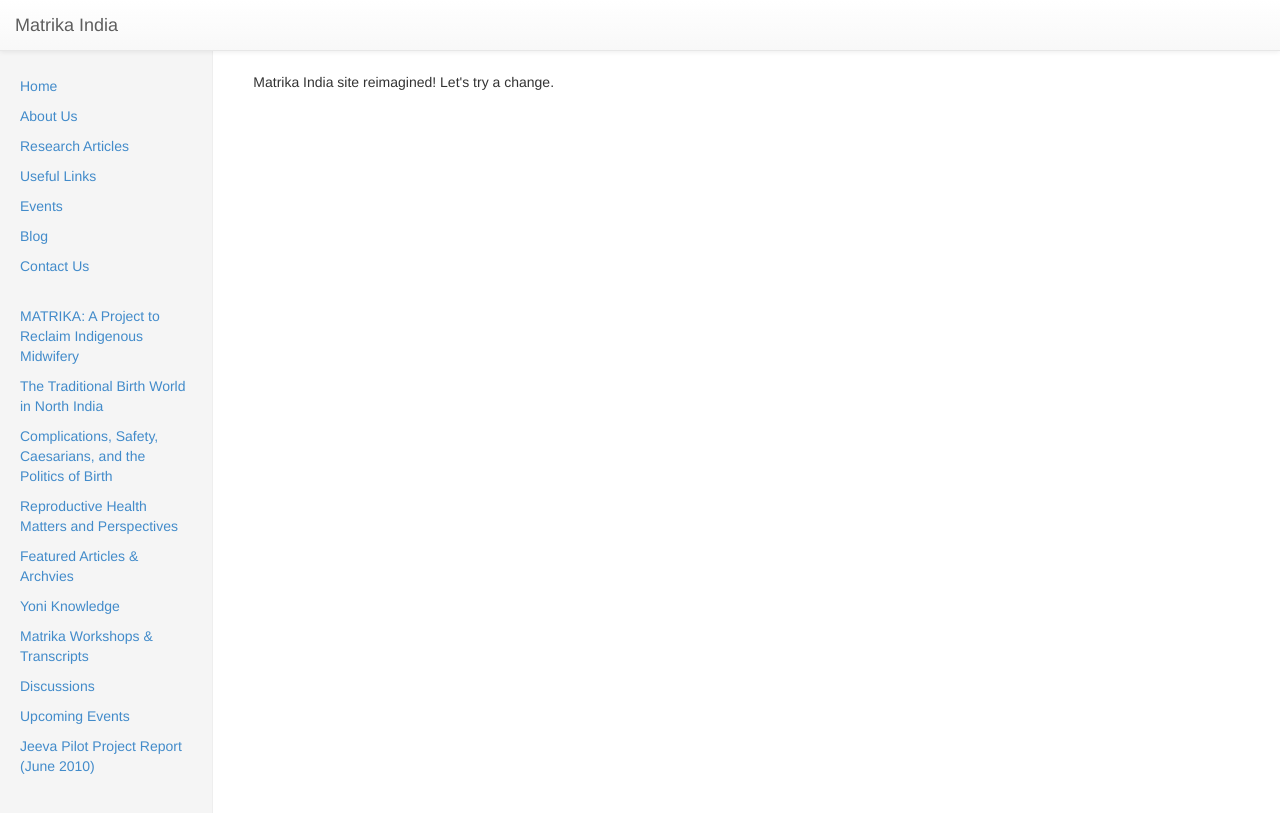
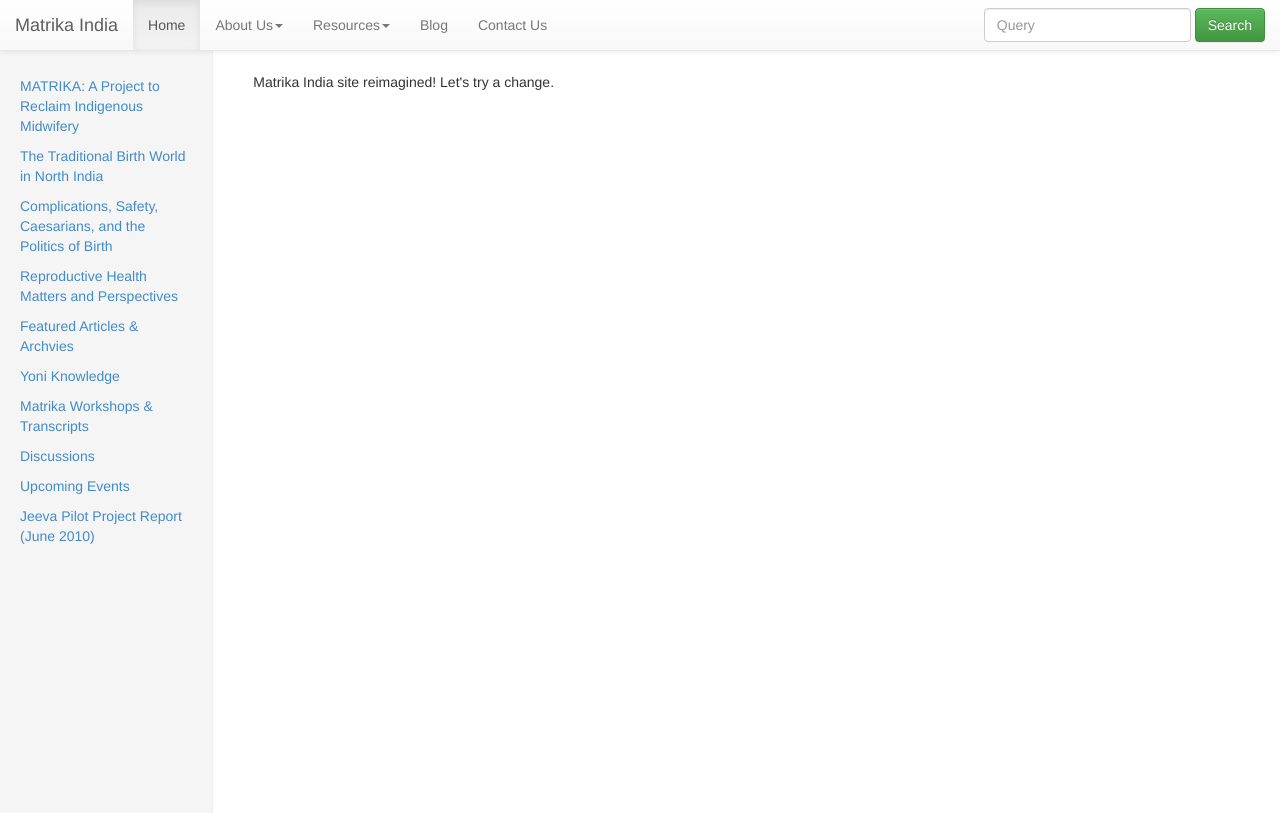
Before and after one commit to matrikaindia/matrika-beta, a Jekyll site: the page built from index.html, in a window 1280 px wide and 900 px high. Shown: the top 813 px of the window. Built offline with Jekyll 4.4.1, drawn with Linux system fonts in a browser that asks for light colours; nearby versions of some CDN libraries.

Commit message:
Updating for page layout

```diff
--- a/_layouts/default.html
+++ b/_layouts/default.html
@@ -33,30 +33,48 @@
 				<a class="navbar-brand" href="/index.html">Matrika India</a>
 			</div>
 
-			<!--
-			<div class="navbar-collapse collapse">
-				<p class="nav navbar-nav navbar-text navbar-right">
-					Welcome! Current time is <strong>Mon Jun 16 23:36:54 PDT 2014
-				</strong>
-				</p>
-			</div>
-			-->
+			<ul class="nav navbar-nav">
+				<li class="active"><a href="/index.html">Home</a></li>
+				<li class="dropdown">
+					<a href="#" class="dropdown-toggle" data-toggle="dropdown">About Us<b class="caret"></b></a>
+					<ul class="dropdown-menu">
+						<li><a href="#">MATRIKA Meaning</a></li>
+						<li><a href="#">About the Research Project</a></li>
+						<li><a href="#">NGO Research Collaboration</a></li>
+						<li><a href="#">MATRIKA Activities</a></li>
+						<li><a href="#">Mission Statement</a></li>
+						<li clsas="divider"></li>
+						<li><a href="/AboutUs/Janet.html">Janet's Biography</a></li>
+						<li><a href="/AboutUs/TheWebTeam.html">The Web Team</a></li>
+				  </ul>
+				</li>
+				<li class="dropdown">
+					<a href="#" class="dropdown-toggle" data-toggle="dropdown">Resources<b class="caret"></b></a>
+					<ul class="dropdown-menu">
+						<li><a href="#">Research Articles</a></li>
+						<li><a href="#">Upcoming Events</a></li>
+						<li><a href="#">Event Reports</a></li>
+						<li><a href="#">Films</a></li>
+						<li><a href="#">Books</a></li>
+						<li><a href="#">Useful Links</a></li>
+					</ul>
+				</li>
+				<li><a href="http://janetchawla.blogspot.com/" target="_blank">Blog</a></li>
+				<li><a href="/contact.html">Contact Us</a></li>
+			</ul>
+
+			<form class="navbar-form navbar-right" role="form">
+				<div class="form-group">
+					<input type="text" placeholder="Query" class="form-control">
+				</div>
+				<button type="submit" class="btn btn-success">Search</button>
+			</form>
 		</div>
 	</div>
 
 	<div class="container-fluid" style="min-height:100%">
 		<div class="row mainBodyContainer">
 			<div class="col-sm-3 col-md-2 sidebar">
-				<ul class="nav nav-sidebar">
-					<li><a href="/index.html">Home</a></li>
-					<li><a href="/aboutUs.html">About Us</a></li>
-					<li><a href="/research.html">Research Articles</a></li>
-					<li><a href="/links.html">Useful Links</a></li>
-					<li><a href="/events.html">Events</a></li>
-					<li><a href="http://janetchawla.blogspot.com/" target="_blank">Blog</a></li>
-					<li><a href="/contact.html">Contact Us</a></li>
-				</ul>
-
 				<ul class="nav nav-sidebar">
 					<li><a href="#">MATRIKA: A Project to Reclaim Indigenous Midwifery</a></li>
 					<li><a href="#">The Traditional Birth World in North India</a></li>
```
